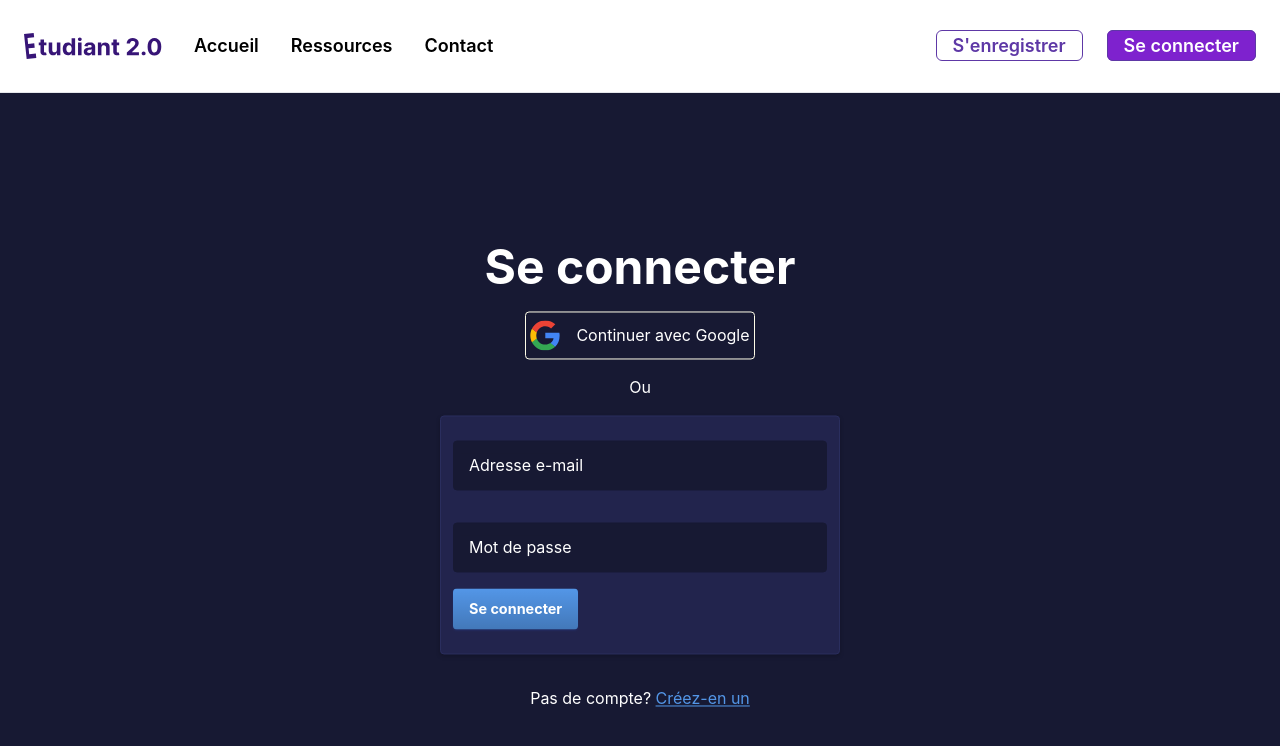
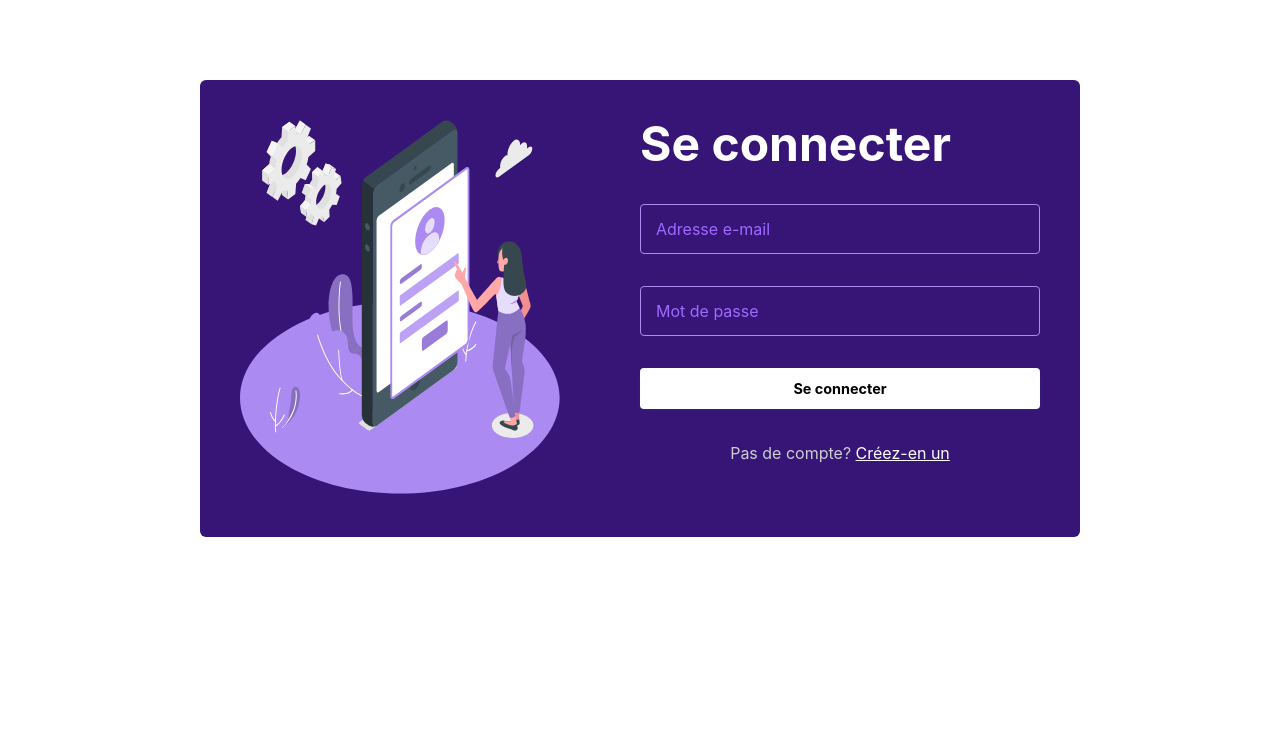
Before and after one commit to Joe-Itax/etudiant2.0-front, a React (Vite) app: page /login in a window 1280 px wide. Shown: the top 746 px of the page. Built offline with nearby package versions, Linux system fonts and the light colour scheme.

Commit message:
feat: create Login page

```diff
--- a/package.json
+++ b/package.json
@@ -11,6 +11,7 @@
   },
   "dependencies": {
     "@remixicon/react": "^4.2.0",
+    "axios": "^1.6.8",
     "dotenv": "^16.4.5",
     "react": "^18.2.0",
     "react-avatar": "^5.0.3",
--- a/src/components/header/header.css
+++ b/src/components/header/header.css
@@ -1,5 +1,5 @@
 header {
-  @apply font-semibold text-lg border-b flex justify-start items-center md:px-2 lg:px-6 py-8;
+  @apply font-semibold text-lg border-b flex justify-start items-center px-2 md:px-4 lg:px-6 py-8;
   .logo {
     @apply mr-3 lg:mr-8;
     a img {
@@ -8,7 +8,7 @@ header {
   }
 
   nav.first {
-    @apply flex md:justify-between md:items-center items-end justify-end w-full;
+    @apply flex justify-between md:items-center items-end justify-end w-full;
 
     ul {
       @apply flex md:justify-around w-auto md:items-center gap-3 md:gap-4 lg:gap-8;
--- a/src/components/header/header.jsx
+++ b/src/components/header/header.jsx
@@ -1,3 +1,4 @@
+import { useState, useEffect } from "react";
 import { Link, NavLink } from "react-router-dom";
 import { RiLogoutBoxRLine } from "@remixicon/react";
 import Avatar from "react-avatar";
@@ -5,8 +6,24 @@ import logo from "/assets/Etudiant-20.svg";
 import "./header.css";
 
 export default function Header() {
+  const [isUnderTablet, setIsUnderTablet] = useState(false);
+
+  useEffect(() => {
+    const handleResize = () => {
+      setIsUnderTablet(window.innerWidth < 768);
+    };
+
+    handleResize(); // Appel initial pour définir la valeur initiale
+
+    window.addEventListener("resize", handleResize);
+
+    return () => {
+      window.removeEventListener("resize", handleResize);
+    };
+  }, []);
+
   return (
-    <header className="">
+    <header className="relative hidden">
       <div className="logo ">
         <Link to={"/"}>
           <img src={logo} alt="Logo" />
@@ -22,6 +39,16 @@ export default function Header() {
           </li>
           <li>
             <NavLink to={"/contact"}>Contact</NavLink>
+          </li>
+          <li className={!isUnderTablet ? "hidden" : ""}>
+            <Link to={"/signup"} className="signup">
+              S&apos;enregistrer
+            </Link>
+          </li>
+          <li className={!isUnderTablet ? "hidden" : ""}>
+            <Link to={"/login"} className="login">
+              Se connecter
+            </Link>
           </li>
         </ul>
       </nav>
--- a/src/index.css
+++ b/src/index.css
@@ -14,12 +14,12 @@ body,
 }
 
 .inputSubmitToLogin {
-  @apply inline-flex items-center shadow-[0_1px_2px_rgba(36,57,141,0.4)] rounded leading-[1.6] text-white cursor-pointer text-[0.9em] brightness-100 whitespace-nowrap px-4 py-[9px] border-[none] hover:brightness-[1.2];
+  @apply items-center shadow-[0_1px_2px_rgba(36,57,141,0.4)] rounded leading-[1.6] text-black cursor-pointer text-[0.9em] brightness-100 whitespace-nowrap px-4 py-[9px] border-[none] hover:brightness-[1.2] w-full;
   transition: all 0.3s;
   background: linear-gradient(
       180deg,
-      rgba(0, 0, 0, 0) 0,
-      rgba(0, 0, 0, 0.2) 100%
+      rgba(255, 255, 255, 0) 0,
+      rgba(255, 255, 255, 0.2) 100%
     )
-    #5396e7;
+    #fff;
 }
--- a/src/pages/auth/login.jsx
+++ b/src/pages/auth/login.jsx
@@ -1,6 +1,8 @@
 import { useState } from "react";
 import { useForm } from "react-hook-form";
 import { Link } from "react-router-dom";
+import amico from "/assets/amico.svg";
+import axios from "axios";
 
 export default function Login() {
   const {
@@ -11,9 +13,24 @@ export default function Login() {
     // reset,
   } = useForm();
 
-  const onSubmit = (data, event) => {
-    console.log("data: ", data);
+  const onSubmit = async (dataFromUser, event) => {
+    // console.log("data: ", data);
     event.preventDefault();
+    try {
+      const { data } = await axios.post(
+        import.meta.env.VITE_API_BASE_URL,
+        dataFromUser,
+        {
+          headers: {
+            "Content-Type": "application/x-www-form-urlencoded",
+          },
+        }
+      );
+      // const dataa = await res.json();
+      console.log(data);
+    } catch (error) {
+      console.error("Error: ", error);
+    }
     // if (event.currentTarget || event.target) {
     //   event.currentTarget.reset();
     //   event.target.reset();
@@ -40,62 +57,195 @@ export default function Login() {
   //console.log("isFocusEmailFiel: ", isFocusEmailFiel);
 
   return (
-    <div className={`relative w-full h-full text-white bg-[#171933]`}>
-      <div
-        className={`absolute w-full flex flex-col justify-center items-center -translate-x-2/4 -translate-y-2/4 left-2/4 top-2/4 p-4`}
-      >
-        <h1 className="text-[2.5rem] sm:text-5xl font-bold mb-5 text-center">
+    // {<div className={`relative w-full h-full text-white bg-[#171933]`}>
+    //   <div
+    //     className={`absolute w-full flex flex-col justify-center items-center -translate-x-2/4 -translate-y-2/4 left-2/4 top-2/4 p-4`}
+    //   >
+    //     <h1 className="text-[2.5rem] sm:text-5xl font-bold mb-5 text-center">
+    //       Se connecter
+    //     </h1>
+    //     <div className="login-with-google flex items-center gap-4 mb-4 border border-yellow-50 px-1 py-2 cursor-pointer rounded">
+    //       <svg
+    //         className="w-[30px] h-[30px]"
+    //         viewBox="-3 0 262 262"
+    //         xmlns="http://www.w3.org/2000/svg"
+    //         preserveAspectRatio="xMidYMid"
+    //       >
+    //         <path
+    //           d="M255.878 133.451c0-10.734-.871-18.567-2.756-26.69H130.55v48.448h71.947c-1.45 12.04-9.283 30.172-26.69 42.356l-.244 1.622 38.755 30.023 2.685.268c24.659-22.774 38.875-56.282 38.875-96.027"
+    //           fill="#4285F4"
+    //         />
+    //         <path
+    //           d="M130.55 261.1c35.248 0 64.839-11.605 86.453-31.622l-41.196-31.913c-11.024 7.688-25.82 13.055-45.257 13.055-34.523 0-63.824-22.773-74.269-54.25l-1.531.13-40.298 31.187-.527 1.465C35.393 231.798 79.49 261.1 130.55 261.1"
+    //           fill="#34A853"
+    //         />
+    //         <path
+    //           d="M56.281 156.37c-2.756-8.123-4.351-16.827-4.351-25.82 0-8.994 1.595-17.697 4.206-25.82l-.073-1.73L15.26 71.312l-1.335.635C5.077 89.644 0 109.517 0 130.55s5.077 40.905 13.925 58.602l42.356-32.782"
+    //           fill="#FBBC05"
+    //         />
+    //         <path
+    //           d="M130.55 50.479c24.514 0 41.05 10.589 50.479 19.438l36.844-35.974C195.245 12.91 165.798 0 130.55 0 79.49 0 35.393 29.301 13.925 71.947l42.211 32.783c10.59-31.477 39.891-54.251 74.414-54.251"
+    //           fill="#EB4335"
+    //         />
+    //       </svg>
+    //       <span> Continuer avec Google</span>
+    //     </div>
+
+    //     <div className="mb-4">
+    //       <p>Ou</p>
+    //     </div>
+    //     <form
+    //       onSubmit={handleSubmit(onSubmit)}
+    //       className="bg-[#22244D] px-3 py-6 w-[15rem] min-[350px]:w-[20rem] sm:w-[25rem] rounded border border-solid border-[#2A2E5E] shadow-[0_2px_4px_rgba(0,0,0,0.2)]"
+    //     >
+    //       {/* Champ de l'e-mail */}
+    //       <div className="relative mb-8 emailField">
+    //         <div className="flex flex-col gap-1 relative">
+    //           <label
+    //             htmlFor="email"
+    //             className={`absolute bg-[#171933] px-2 ${
+    //               isFocusEmailFiel
+    //                 ? "-translate-x-1 -translate-y-2/4 left-4 top-0"
+    //                 : "-translate-x-2 -translate-y-2/4 left-4 top-2/4"
+    //             }`}
+    //           >
+    //             Adresse e-mail
+    //           </label>
+    //           <input
+    //             className="w-full h-[50px] bg-[#171933] border border-solid border-[#171933] focus:outline-none focus:border-[#5396e7] focus:shadow-[0_0_0_3px_#4869ee3f] pl-2 rounded"
+    //             onFocus={changeStateEmailField}
+    //             type="email"
+    //             id="email"
+    //             {...register("email", {
+    //               required: "Veuillez indiquer votre adresse e-mail.",
+    //               pattern: {
+    //                 value: /^[a-zA-Z0-9._%+-]+@[a-zA-Z0-9.-]+\.[a-zA-Z]{2,}$/,
+    //                 message: "Veuillez saisir une adresse e-mail valide",
+    //               },
+    //             })}
+    //             onBlur={(e) => {
+    //               const emailValue = getValues("email");
+    //               if (!emailValue) {
+    //                 changeStateEmailFieldFalse();
+    //               }
+    //               // Appeler la fonction onBlur fournie par react-hook-form pour conserver sa fonctionnalité
+    //               register("email").onBlur(e);
+    //             }}
+    //           />
+    //         </div>
+    //         {errors.email?.message && (
+    //           <p className="text-red-500 text-[0.8rem]">
+    //             {errors.email?.message}
+    //           </p>
+    //         )}
+    //       </div>
+    //       {/* Champ du password */}
+
+    //       <div className="relative mb-4 passwordField">
+    //         <div className="flex flex-col gap-1 relative">
+    //           <label
+    //             htmlFor="password"
+    //             className={`absolute bg-[#171933] px-2 ${
+    //               isFocusPasswordFiel
+    //                 ? "-translate-x-1 -translate-y-2/4 left-4 top-0"
+    //                 : "-translate-x-2 -translate-y-2/4 left-4 top-2/4"
+    //             }`}
+    //           >
+    //             Mot de passe
+    //           </label>
+    //           <input
+    //             className="w-full h-[50px] bg-[#171933] border border-solid border-[#171933] focus:outline-none focus:border-[#5396e7] focus:shadow-[0_0_0_3px_#4869ee3f] pl-2 rounded"
+    //             onFocus={changeStatePasswordField}
+    //             type="password"
+    //             id="password"
+    //             {...register("password", {
+    //               required: "Veuillez indiquer votre mot de passe.",
+    //               minLength: {
+    //                 value: 8,
+    //                 message:
+    //                   "Le mot de passe doit contenir au minimum 8 caractère",
+    //               },
+    //               validate: {
+    //                 uppercase: (value) =>
+    //                   /^(?=.*[A-Z])/.test(value) ||
+    //                   "Le mot de passe doit contenir au moins une majuscule",
+    //                 lowercase: (value) =>
+    //                   /^(?=.*[a-z])/.test(value) ||
+    //                   "Le mot de passe doit contenir au moins une minuscule",
+    //                 number: (value) =>
+    //                   /^(?=.*\d)/.test(value) ||
+    //                   "Le mot de passe doit contenir au moins un chiffre",
+    //                 specialCharacter: (value) =>
+    //                   /^(?=.*[@#$*§])/.test(value) ||
+    //                   "Le mot de passe doit contenir au moins un caractère spécial parmi '&#@$*§'",
+    //               },
+    //             })}
+    //             onBlur={(e) => {
+    //               const emailValue = getValues("password");
+    //               if (!emailValue) {
+    //                 changeStatePasswordFieldFalse();
+    //               }
+    //               // Appeler la fonction onBlur fournie par react-hook-form pour conserver sa fonctionnalité
+    //               register("password").onBlur(e);
+    //             }}
+    //           />
+    //         </div>
+    //         {errors.password?.message && (
+    //           <p className="text-red-500 text-[0.8rem]">
+    //             {errors.password?.message}
+    //           </p>
+    //         )}
+    //       </div>
+    //       <div className="font-bold">
+    //         <input
+    //           type="submit"
+    //           value="Se connecter"
+    //           className="inputSubmitToLogin"
+    //         />
+    //       </div>
+    //     </form>
+
+    //     <div className="mt-8 flex flex-col justify-center ">
+    //       <span className="text-center mb-8">
+    //         Pas de compte?{" "}
+    //         <Link
+    //           to="/signup"
+    //           className="text-[#5396e7] underline hover:no-underline"
+    //         >
+    //           Créez-en un
+    //         </Link>
+    //       </span>
+    //     </div>
+    //   </div>
+    // </div>}
+    <div className="w-full h-auto mt-20 flex justify-center items-center relative px-20">
+      <div className="bg-[#371577] flex flex-wrap justify-center gap-20 p-2 min-[360px]:p-4 min-[415px]:p-10 rounded-md mb-20">
+        <div className="img w-80 hidden md:block">
+          <img src={amico} alt="Svg" />
+        </div>
+        <div className="form flex flex-col items-start justify-around">
+          <h1 className="text-[2rem] sm:text-5xl font-bold mb-5 text-center text-white">
             Se connecter
           </h1>
-        <div className="login-with-google flex items-center gap-4 mb-4 border border-yellow-50 px-1 py-2 cursor-pointer rounded">
-          <svg
-            className="w-[30px] h-[30px]"
-            viewBox="-3 0 262 262"
-            xmlns="http://www.w3.org/2000/svg"
-            preserveAspectRatio="xMidYMid"
-          >
-            <path
-              d="M255.878 133.451c0-10.734-.871-18.567-2.756-26.69H130.55v48.448h71.947c-1.45 12.04-9.283 30.172-26.69 42.356l-.244 1.622 38.755 30.023 2.685.268c24.659-22.774 38.875-56.282 38.875-96.027"
-              fill="#4285F4"
-            />
-            <path
-              d="M130.55 261.1c35.248 0 64.839-11.605 86.453-31.622l-41.196-31.913c-11.024 7.688-25.82 13.055-45.257 13.055-34.523 0-63.824-22.773-74.269-54.25l-1.531.13-40.298 31.187-.527 1.465C35.393 231.798 79.49 261.1 130.55 261.1"
-              fill="#34A853"
-            />
-            <path
-              d="M56.281 156.37c-2.756-8.123-4.351-16.827-4.351-25.82 0-8.994 1.595-17.697 4.206-25.82l-.073-1.73L15.26 71.312l-1.335.635C5.077 89.644 0 109.517 0 130.55s5.077 40.905 13.925 58.602l42.356-32.782"
-              fill="#FBBC05"
-            />
-            <path
-              d="M130.55 50.479c24.514 0 41.05 10.589 50.479 19.438l36.844-35.974C195.245 12.91 165.798 0 130.55 0 79.49 0 35.393 29.301 13.925 71.947l42.211 32.783c10.59-31.477 39.891-54.251 74.414-54.251"
-              fill="#EB4335"
-            />
-          </svg>
-          <span> Continuer avec Google</span>
-        </div>
-
-        <div className="mb-4">
-          <p>Ou</p>
-        </div>
           <form
             onSubmit={handleSubmit(onSubmit)}
-          className="bg-[#22244D] px-3 py-6 w-[15rem] min-[350px]:w-[20rem] sm:w-[25rem] rounded border border-solid border-[#2A2E5E] shadow-[0_2px_4px_rgba(0,0,0,0.2)]"
+            className="mt-4 w-[16rem] min-[320px]:w-[18rem] min-[350px]:w-[20rem] sm:w-[25rem]"
           >
             {/* Champ de l'e-mail */}
             <div className="relative mb-8 emailField">
               <div className="flex flex-col gap-1 relative">
                 <label
                   htmlFor="email"
-                className={`absolute bg-[#171933] px-2 ${
+                  className={`absolute bg-[#371577] px-2 pointer-events-none ${
                     isFocusEmailFiel
-                    ? "-translate-x-1 -translate-y-2/4 left-4 top-0"
-                    : "-translate-x-2 -translate-y-2/4 left-4 top-2/4"
+                      ? "-translate-x-1 -translate-y-2/4 left-4 top-0 text-[#CFBEEF]"
+                      : "-translate-x-2 -translate-y-2/4 left-4 top-2/4 text-[#9E6AFF]"
                   }`}
                 >
                   Adresse e-mail
                 </label>
                 <input
-                className="w-full h-[50px] bg-[#171933] border border-solid border-[#171933] focus:outline-none focus:border-[#5396e7] focus:shadow-[0_0_0_3px_#4869ee3f] pl-2 rounded"
+                  className="w-full h-[50px] bg-transparent text-white border border-solid border-[#AB8AF1] focus:outline-none focus:border-[#5396e7] focus:shadow-[0_0_0_3px_#4869ee3f] pl-2 rounded"
                   onFocus={changeStateEmailField}
                   type="email"
                   id="email"
@@ -124,20 +274,20 @@ export default function Login() {
             </div>
             {/* Champ du password */}
 
-          <div className="relative mb-4 passwordField">
+            <div className="relative mb-8 passwordField">
               <div className="flex flex-col gap-1 relative">
                 <label
                   htmlFor="password"
-                className={`absolute bg-[#171933] px-2 ${
+                  className={`absolute bg-[#371577] px-2 pointer-events-none ${
                     isFocusPasswordFiel
-                    ? "-translate-x-1 -translate-y-2/4 left-4 top-0"
-                    : "-translate-x-2 -translate-y-2/4 left-4 top-2/4"
+                      ? "-translate-x-1 -translate-y-2/4 left-4 top-0 text-[#CFBEEF]"
+                      : "-translate-x-2 -translate-y-2/4 left-4 top-2/4 text-[#9E6AFF]"
                   }`}
                 >
                   Mot de passe
                 </label>
                 <input
-                className="w-full h-[50px] bg-[#171933] border border-solid border-[#171933] focus:outline-none focus:border-[#5396e7] focus:shadow-[0_0_0_3px_#4869ee3f] pl-2 rounded"
+                  className="w-full h-[50px] text-white bg-transparent border border-solid border-[#AB8AF1] focus:outline-none focus:border-[#5396e7] focus:shadow-[0_0_0_3px_#4869ee3f] pl-2 rounded"
                   onFocus={changeStatePasswordField}
                   type="password"
                   id="password"
@@ -187,13 +337,12 @@ export default function Login() {
               />
             </div>
           </form>
-
-        <div className="mt-8 flex flex-col justify-center ">
+          <div className="w-full mt-8 flex flex-col justify-center items-center text-center text-[#cecece]">
             <span className="text-center mb-8">
               Pas de compte?{" "}
               <Link
                 to="/signup"
-              className="text-[#5396e7] underline hover:no-underline"
+                className="text-[#fff] underline hover:no-underline"
               >
                 Créez-en un
               </Link>
@@ -201,5 +350,6 @@ export default function Login() {
           </div>
         </div>
       </div>
+    </div>
   );
 }
```
Also changed, not shown: 1 other file (tests, documents, lock files or other folders). Lines whose indentation alone changed are shown as unchanged.
